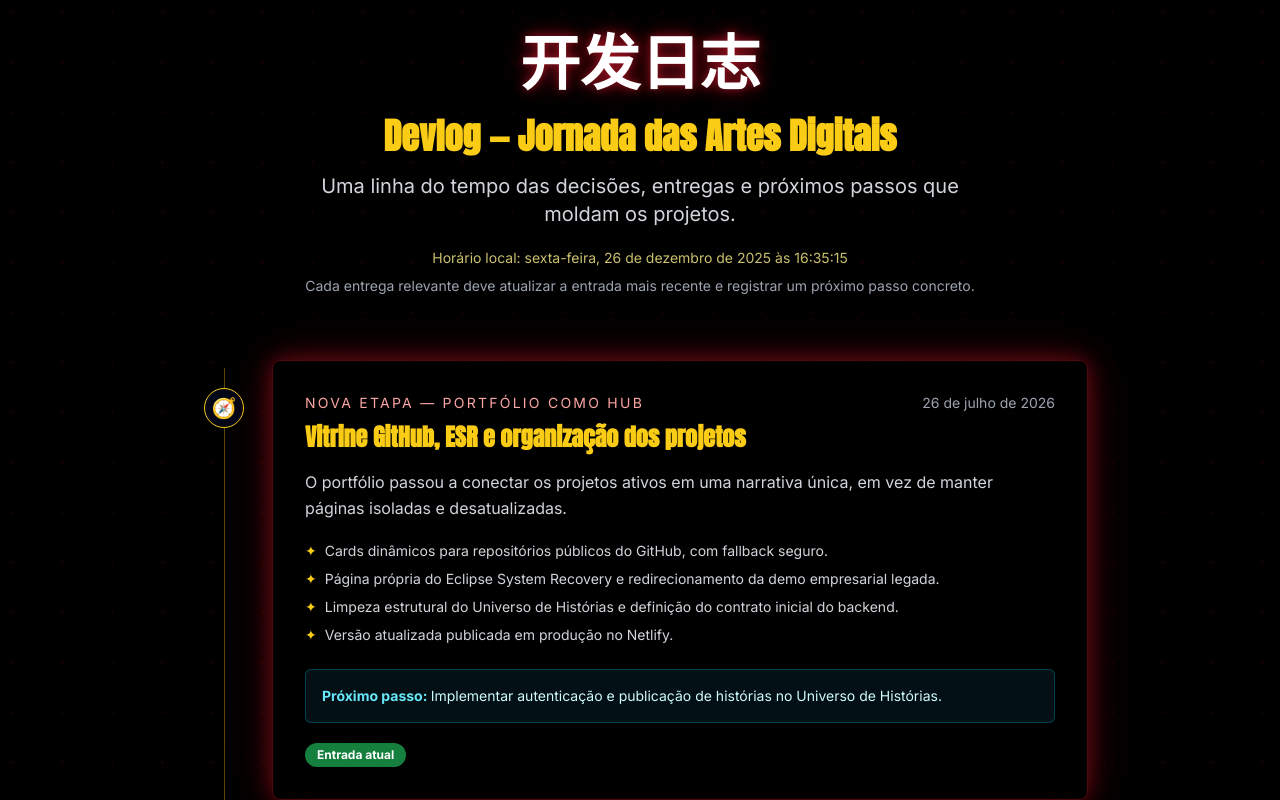
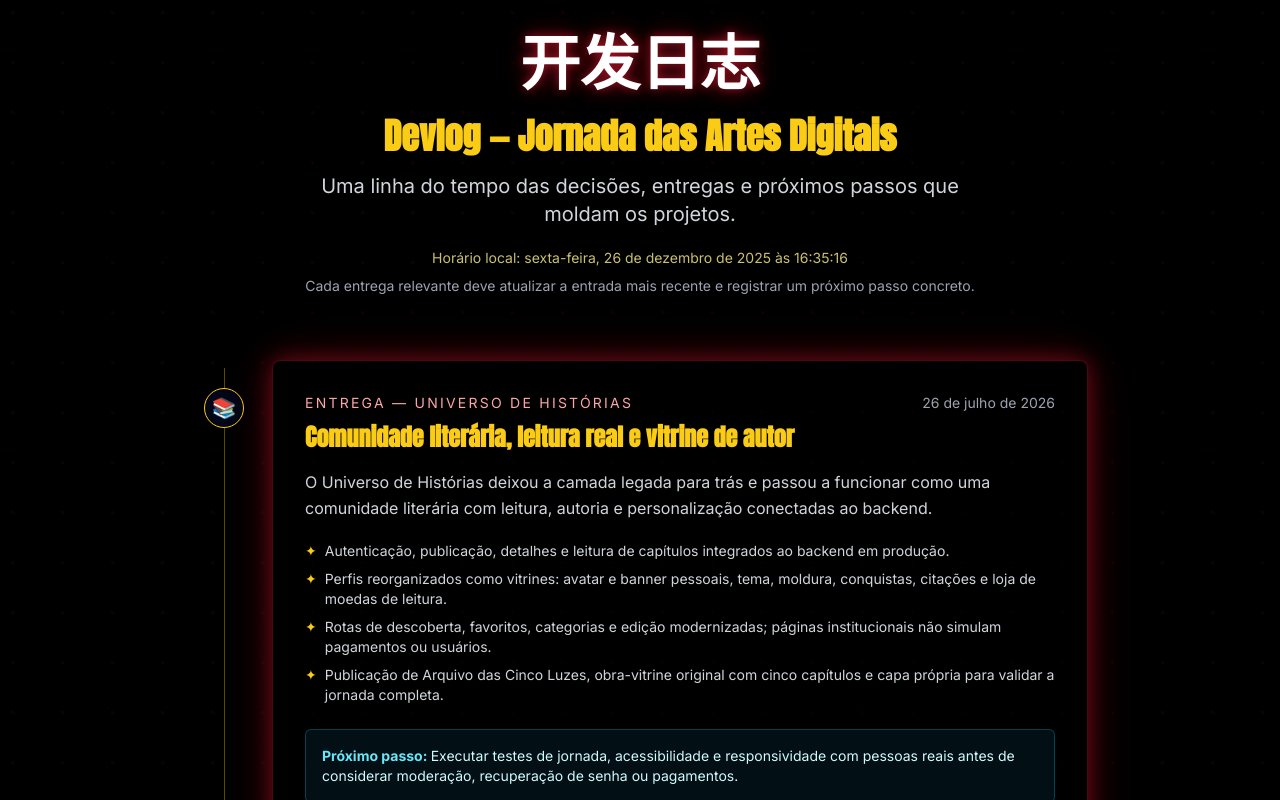
Before and after one commit to murilobsantos/portfoli-novo, a Next.js app: page /devlog in a window 1280 px wide. Shown: the top 800 px of the page. Built offline with nearby package versions, Linux system fonts and the light colour scheme.

Commit message:
docs: registrar modernizacao do universo no devlog global

```diff
--- a/src/data/devlog.ts
+++ b/src/data/devlog.ts
@@ -12,6 +12,24 @@ export type DevlogEntry = {
 };
 
 export const devlogEntries: DevlogEntry[] = [
+  {
+    id: "2026-07-universo-modernizacao",
+    period: "26 de julho de 2026",
+    dateTime: "2026-07-26",
+    phase: "Entrega — Universo de Histórias",
+    title: "Comunidade literária, leitura real e vitrine de autor",
+    summary:
+      "O Universo de Histórias deixou a camada legada para trás e passou a funcionar como uma comunidade literária com leitura, autoria e personalização conectadas ao backend.",
+    highlights: [
+      "Autenticação, publicação, detalhes e leitura de capítulos integrados ao backend em produção.",
+      "Perfis reorganizados como vitrines: avatar e banner pessoais, tema, moldura, conquistas, citações e loja de moedas de leitura.",
+      "Rotas de descoberta, favoritos, categorias e edição modernizadas; páginas institucionais não simulam pagamentos ou usuários.",
+      "Publicação de Arquivo das Cinco Luzes, obra-vitrine original com cinco capítulos e capa própria para validar a jornada completa.",
+    ],
+    nextStep: "Executar testes de jornada, acessibilidade e responsividade com pessoas reais antes de considerar moderação, recuperação de senha ou pagamentos.",
+    icon: "📚",
+    current: true,
+  },
   {
     id: "2026-07-portfolio-hub",
     period: "26 de julho de 2026",
@@ -28,7 +46,6 @@ export const devlogEntries: DevlogEntry[] = [
     ],
     nextStep: "Implementar autenticação e publicação de histórias no Universo de Histórias.",
     icon: "🧭",
-    current: true,
   },
   {
     id: "2025-12-deploy",
```
